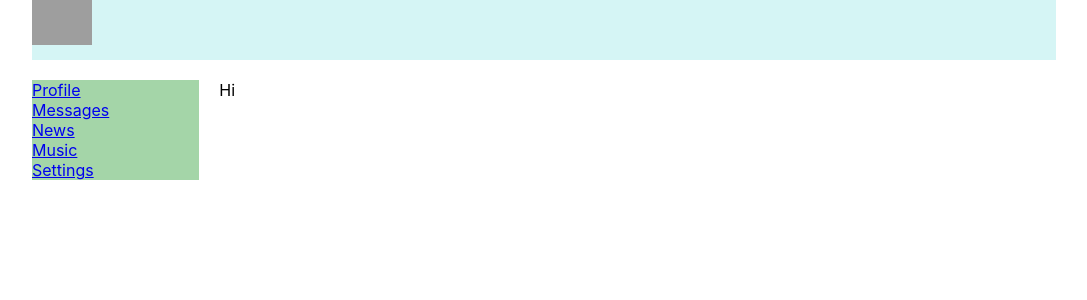
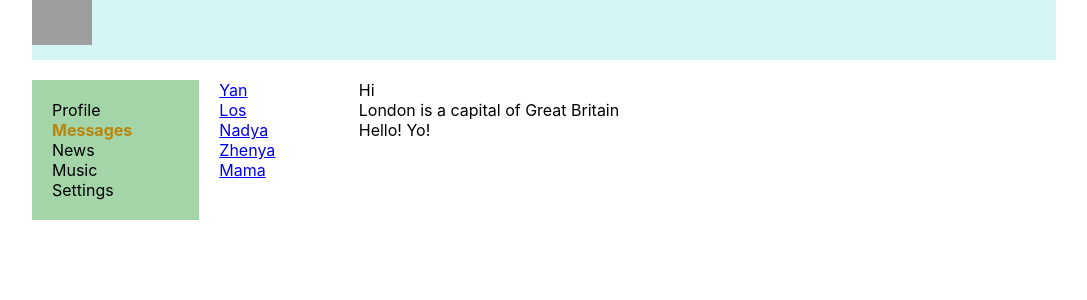
Before and after one commit to JudgEby/social-network-ts, a React (Create React App) app: page /dialogs in a window 1280 px wide. Shown: the top 300 px of the page, without its empty margins (96-1183 px from the left). Built offline with nearby package versions, Linux system fonts and the light colour scheme; grey boxes are pictures that could not be loaded.

Commit message:
Completed lesson 22

```diff
--- a/src/App.tsx
+++ b/src/App.tsx
@@ -4,17 +4,26 @@ import Header from './components/Header/Header'
 import Navbar from './components/Navbar/Navbar'
 import Profile from './components/Profile/Profile'
 import Dialogs from './components/Dialogs/Dialogs'
+import { BrowserRouter, Route } from 'react-router-dom'
+import News from './components/News/News'
+import Music from './components/Music/Music'
+import Settings from './components/Settings/Settings'
 
 function App() {
   return (
-    <div className={'app-wrapper'}>
-      <Header />
-      <Navbar />
-      <div className={'app-wrapper-content'}>
-        {/*<Profile />*/}
-        <Dialogs />
+    <BrowserRouter>
+      <div className={'app-wrapper'}>
+        <Header />
+        <Navbar />
+        <div className={'app-wrapper-content'}>
+          <Route path={'/profile'} component={Profile} />
+          <Route path={'/dialogs'} component={Dialogs} />
+          <Route path={'/news'} component={News} />
+          <Route path={'/music'} component={Music} />
+          <Route path={'/settings'} component={Settings} />
+        </div>
       </div>
-    </div>
+    </BrowserRouter>
   )
 }
 
--- a/src/components/Dialogs/Dialogs.module.css
+++ b/src/components/Dialogs/Dialogs.module.css
@@ -0,0 +1,17 @@
+.dialogs {
+    display: grid;
+    grid-template-columns: 2fr 10fr;
+}
+
+.dialogsItem {
+
+}
+
+.dialogsItem .active{
+    color: plum;
+    font-weight: bold;
+}
+
+.messages {
+
+}
--- a/src/components/Dialogs/Dialogs.tsx
+++ b/src/components/Dialogs/Dialogs.tsx
@@ -1,8 +1,44 @@
 import React from 'react'
+import { NavLink } from 'react-router-dom'
 import s from './Dialogs.module.css'
 
 const Dialogs = () => {
-  return <div className={s.content}>Hi</div>
+  return (
+    <div className={s.dialogs}>
+      <div className={s.dialogsItem}>
+        <div className={s.dialog}>
+          <NavLink to={'/dialogs/1'} activeClassName={s.active}>
+            Yan
+          </NavLink>
+        </div>
+        <div className={s.dialog}>
+          <NavLink to={'/dialogs/2'} activeClassName={s.active}>
+            Los
+          </NavLink>
+        </div>
+        <div className={s.dialog}>
+          <NavLink to={'/dialogs/3'} activeClassName={s.active}>
+            Nadya
+          </NavLink>
+        </div>
+        <div className={s.dialog}>
+          <NavLink to={'/dialogs/4'} activeClassName={s.active}>
+            Zhenya
+          </NavLink>
+        </div>
+        <div className={s.dialog}>
+          <NavLink to={'/dialogs/5'} activeClassName={s.active}>
+            Mama
+          </NavLink>
+        </div>
+      </div>
+      <div className={s.messages}>
+        <div className={s.message}>Hi</div>
+        <div className={s.message}>London is a capital of Great Britain</div>
+        <div className={s.message}>Hello! Yo!</div>
+      </div>
+    </div>
+  )
 }
 
 export default Dialogs
--- /dev/null
+++ b/src/components/Music/Music.tsx
@@ -0,0 +1,8 @@
+import React from 'react'
+import s from './Music.module.css'
+
+const Music = () => {
+  return <div className={s.content}>Music</div>
+}
+
+export default Music
--- a/src/components/Navbar/Navbar.module.css
+++ b/src/components/Navbar/Navbar.module.css
@@ -1,4 +1,15 @@
 .nav {
     grid-area: n;
     background-color: #a4d5a8;
+    padding: 20px;
 }
+
+.nav a {
+    color: #000000;
+    text-decoration: none;
+}
+
+.nav a.active {
+    color: darkgoldenrod;
+    font-weight: bold;
+}
--- a/src/components/Navbar/Navbar.tsx
+++ b/src/components/Navbar/Navbar.tsx
@@ -1,23 +1,34 @@
 import React from 'react'
+import { NavLink } from 'react-router-dom'
 import s from './Navbar.module.css'
 
 const Navbar = () => {
   return (
     <nav className={s.nav}>
       <div>
-        <a href='/profile'>Profile</a>
+        <NavLink to='/profile' activeClassName={s.active}>
+          Profile
+        </NavLink>
       </div>
       <div>
-        <a href='/dialogs'>Messages</a>
+        <NavLink to='/dialogs' activeClassName={s.active}>
+          Messages
+        </NavLink>
       </div>
       <div>
-        <a href='#'>News</a>
+        <NavLink to='/news' activeClassName={s.active}>
+          News
+        </NavLink>
       </div>
       <div>
-        <a href='#'>Music</a>
+        <NavLink to='/music' activeClassName={s.active}>
+          Music
+        </NavLink>
       </div>
       <div>
-        <a href='#'>Settings</a>
+        <NavLink to='/settings' activeClassName={s.active}>
+          Settings
+        </NavLink>
       </div>
     </nav>
   )
--- /dev/null
+++ b/src/components/News/News.tsx
@@ -0,0 +1,8 @@
+import React from 'react'
+import s from './News.module.css'
+
+const News = () => {
+  return <div className={s.content}>Hews</div>
+}
+
+export default News
--- /dev/null
+++ b/src/components/Settings/Settings.tsx
@@ -0,0 +1,8 @@
+import React from 'react'
+import s from './Settings.module.css'
+
+const Settings = () => {
+  return <div className={s.content}>Settings</div>
+}
+
+export default Settings
```
Also changed, not shown: src/components/Music/Music.module.css (added), src/components/News/News.module.css (added), src/components/Settings/Settings.module.css (added).
